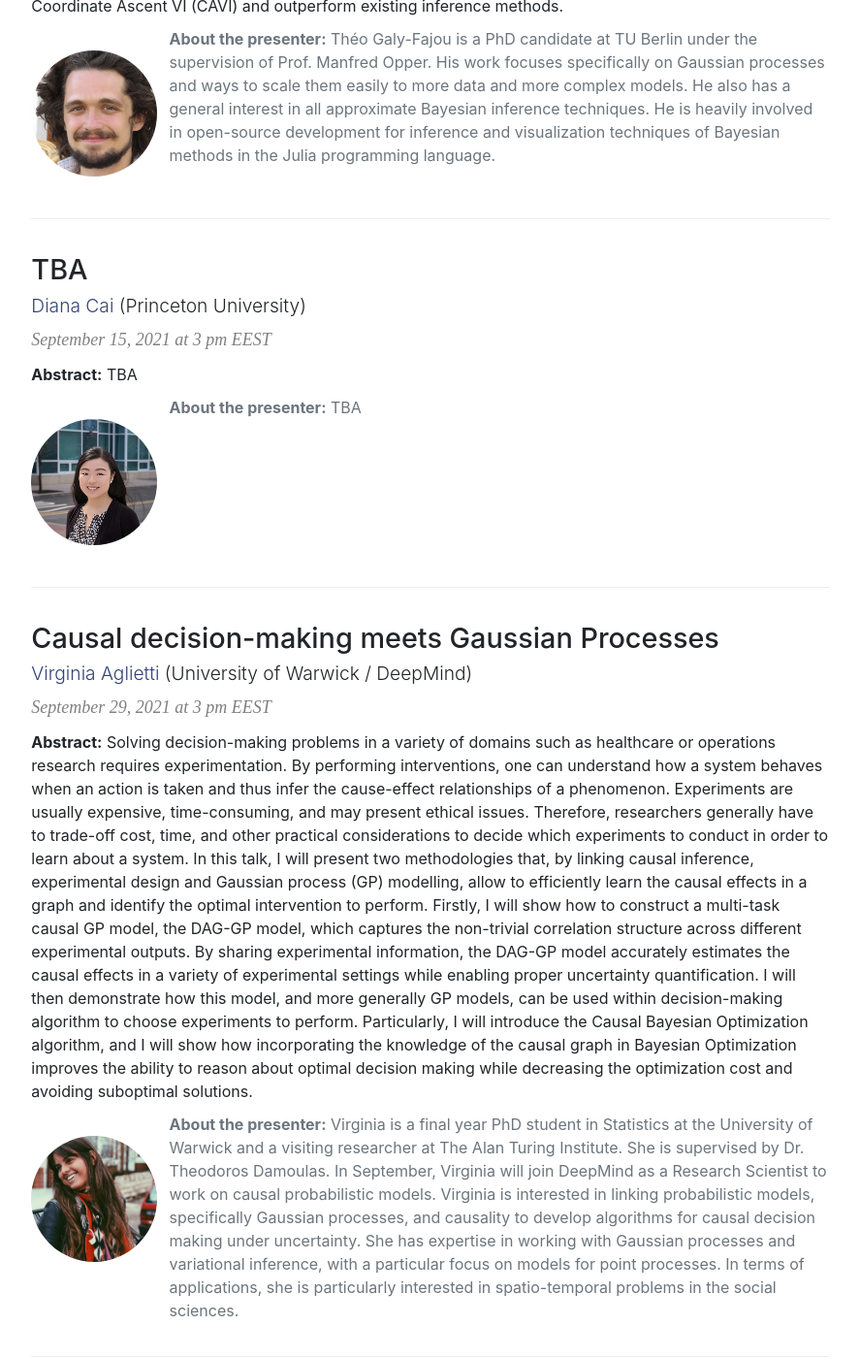
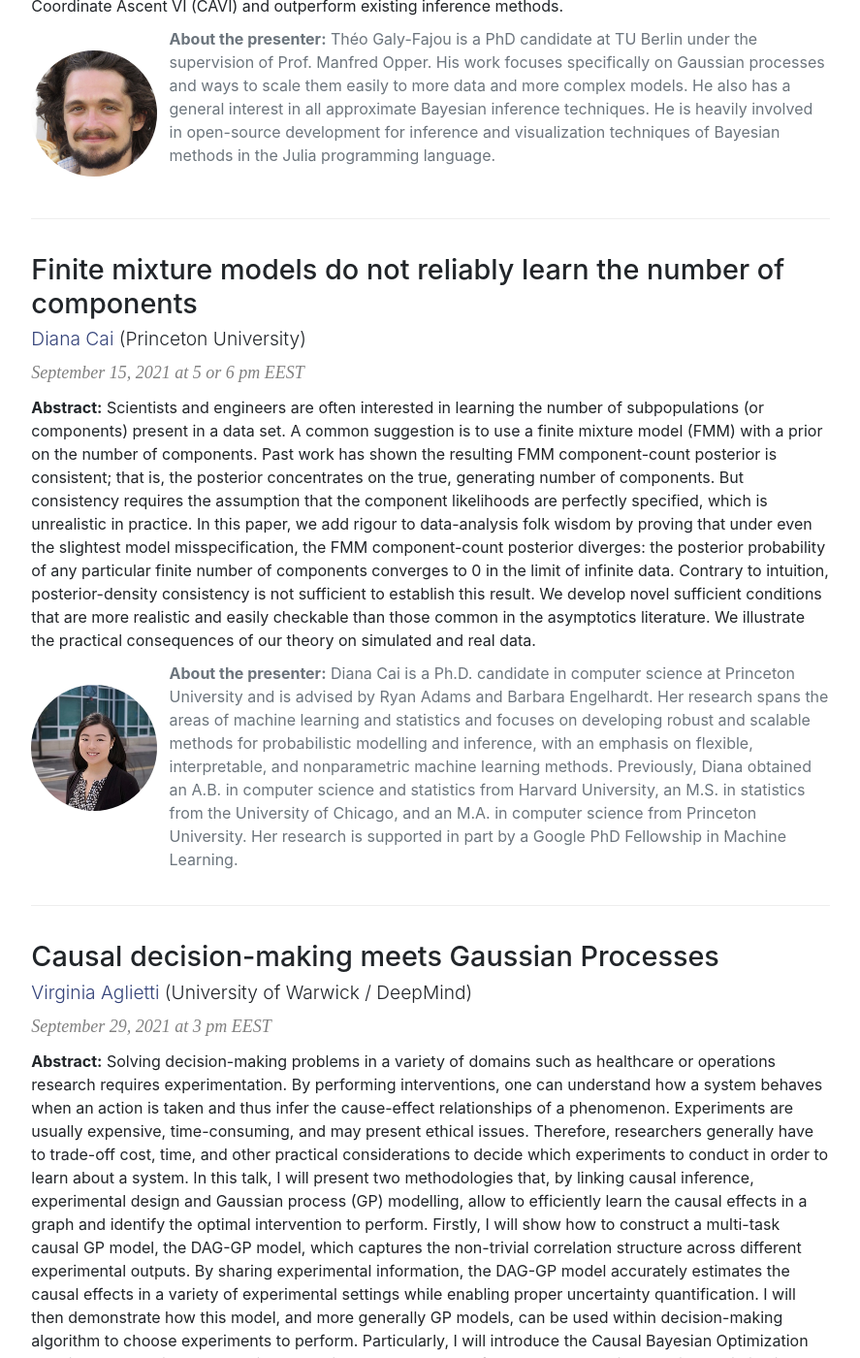
Before and after one commit to AaltoML/apml, a Jekyll site: the page built from index.html, in a window 1280 px wide and 1400 px high, scrolled down 1920 px. Shown: the whole window at 97% size, without its empty margins (196-1083 px from the left). Built offline with Jekyll 4.4.1, drawn with Linux system fonts in a browser that asks for light colours.

Commit message:
added Diana Cai

```diff
--- a/_data/talks.yml
+++ b/_data/talks.yml
@@ -16,13 +16,13 @@ For more info, please see our recent <a href=\"https://arxiv.org/abs/2106.10210\
   photo: "theo-galy-fajou"
   biography: "Théo Galy-Fajou is a PhD candidate at TU Berlin under the supervision of Prof. Manfred Opper. His work focuses specifically on Gaussian processes and ways to scale them easily to more data and more complex models. He also has a general interest in all approximate Bayesian inference techniques. He is heavily involved in open-source development for inference and visualization techniques of Bayesian methods in the Julia programming language."
 
-- date: September 15, 2021 at 3 pm EEST
-  title: "TBA"
+- date: September 15, 2021 at 5 or 6 pm EEST
+  title: "Finite mixture models do not reliably learn the number of components"
   presenter: "<a href=\"https://www.dianacai.com\", target=\"_blank\">Diana Cai</a>"
   affiliation: "Princeton University"
-  abstract: "TBA"
+  abstract: "Scientists and engineers are often interested in learning the number of subpopulations (or components) present in a data set. A common suggestion is to use a finite mixture model (FMM) with a prior on the number of components. Past work has shown the resulting FMM component-count posterior is consistent; that is, the posterior concentrates on the true, generating number of components. But consistency requires the assumption that the component likelihoods are perfectly specified, which is unrealistic in practice. In this paper, we add rigour to data-analysis folk wisdom by proving that under even the slightest model misspecification, the FMM component-count posterior diverges: the posterior probability of any particular finite number of components converges to 0 in the limit of infinite data. Contrary to intuition, posterior-density consistency is not sufficient to establish this result. We develop novel sufficient conditions that are more realistic and easily checkable than those common in the asymptotics literature. We illustrate the practical consequences of our theory on simulated and real data."
   photo: "diana-cai"
-  biography: "TBA"
+  biography: "Diana Cai is a Ph.D. candidate in computer science at Princeton University and is advised by Ryan Adams and Barbara Engelhardt. Her research spans the areas of machine learning and statistics and focuses on developing robust and scalable methods for probabilistic modelling and inference, with an emphasis on flexible, interpretable, and nonparametric machine learning methods. Previously, Diana obtained an A.B. in computer science and statistics from Harvard University, an M.S. in statistics from the University of Chicago, and an M.A. in computer science from Princeton University. Her research is supported in part by a Google PhD Fellowship in Machine Learning."
 
 - date: September 29, 2021 at 3 pm EEST
   title: "Causal decision-making meets Gaussian Processes"
```
